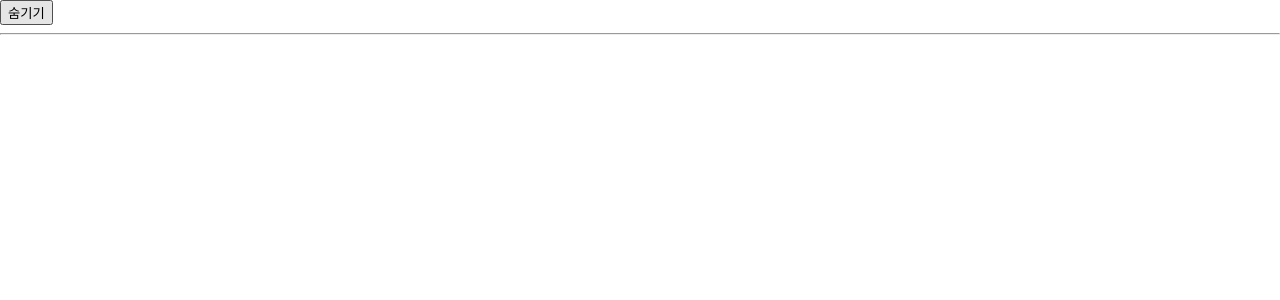
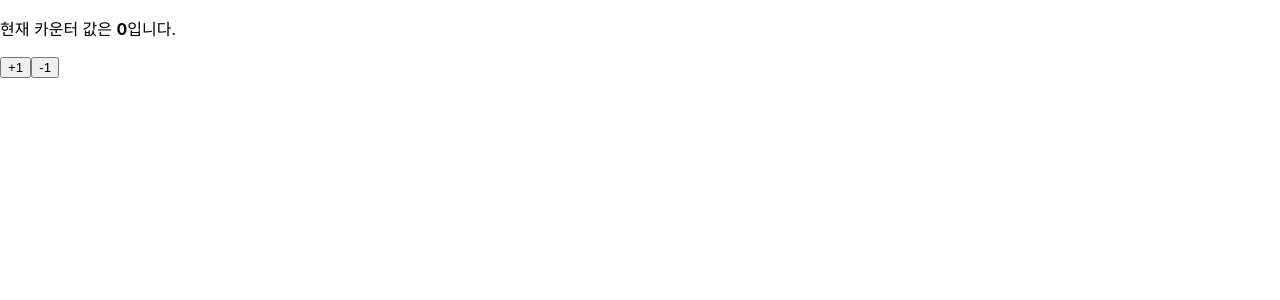
Before and after one commit to zinvaan/hello-react, a React (Create React App) app in the folder hooks-tutorial/: page / in a window 1280 px wide. Shown: the top 300 px of the page. Built offline with nearby package versions, Linux system fonts and the light colour scheme.

Commit message:
리액트(useReducer 사용하기1)

```diff
--- a/hooks-tutorial/src/App.js
+++ b/hooks-tutorial/src/App.js
@@ -1,17 +1,9 @@
 import React, {useState} from 'react';
-import Info from './Info';
+import Counter from './Counter';
 
 const App=()=>{
-  const [visible, setVisible] = useState(false);
-
   return(
-    <div>
-      <button onClick={()=>{
-        setVisible(!visible);
-      }}>{visible?'보이기':'숨기기'}</button>
-      <hr/>
-      {visible && <Info/>}
-    </div>
+    <Counter/>
   );
 };
 
--- a/hooks-tutorial/src/Counter.js
+++ b/hooks-tutorial/src/Counter.js
@@ -1,15 +1,27 @@
-import React, {useState} from 'react';
+import React, {useReducer} from 'react';
+
+function reducer(state, action){
+    //action.type에 따라 다른작업 수행
+    switch(action.type){
+        case 'INCREMENT':
+            return {value: state.value+1};
+        case 'DECREMENT':
+            return {value: state.value-1};
+        default:
+            //아무것도 해당되지 않을 때 기존 상태 반환
+            return state;
+    }
+}
 
 const Counter=()=>{
-    const [value, setValue] = useState(0);
-
+    const [state, dispatch]=useReducer(reducer, {value: 0});
     return(
         <div>
-            <p>현재 카운터 값은 <b>{value}</b>입니다.</p>
-            <button onClick={()=>setValue(value+1)}>+1</button>
-            <button onClick={()=>setValue(value-1)}>-1</button>
+            <p>현재 카운터 값은 <b>{state.value}</b>입니다.</p>
+            <button onClick={()=>dispatch({type:'INCREMENT'})}>+1</button>
+            <button onClick={()=>dispatch({type:'DECREMENT'})}>-1</button>
         </div>
-    );
-};
+    )
+}
 
 export default Counter;
```
